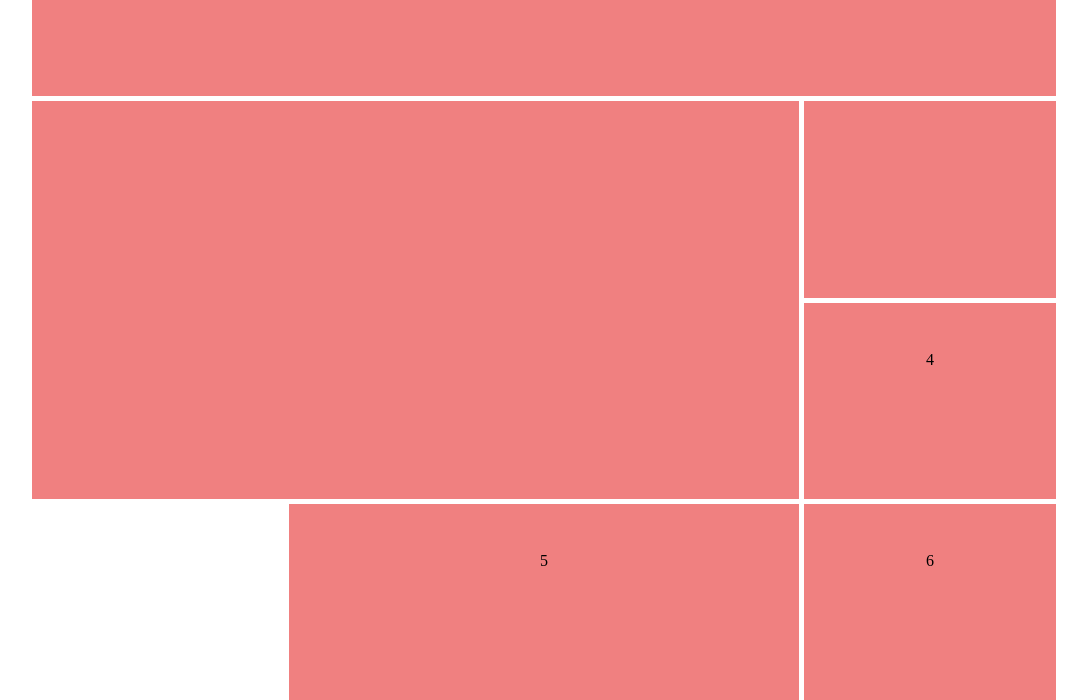
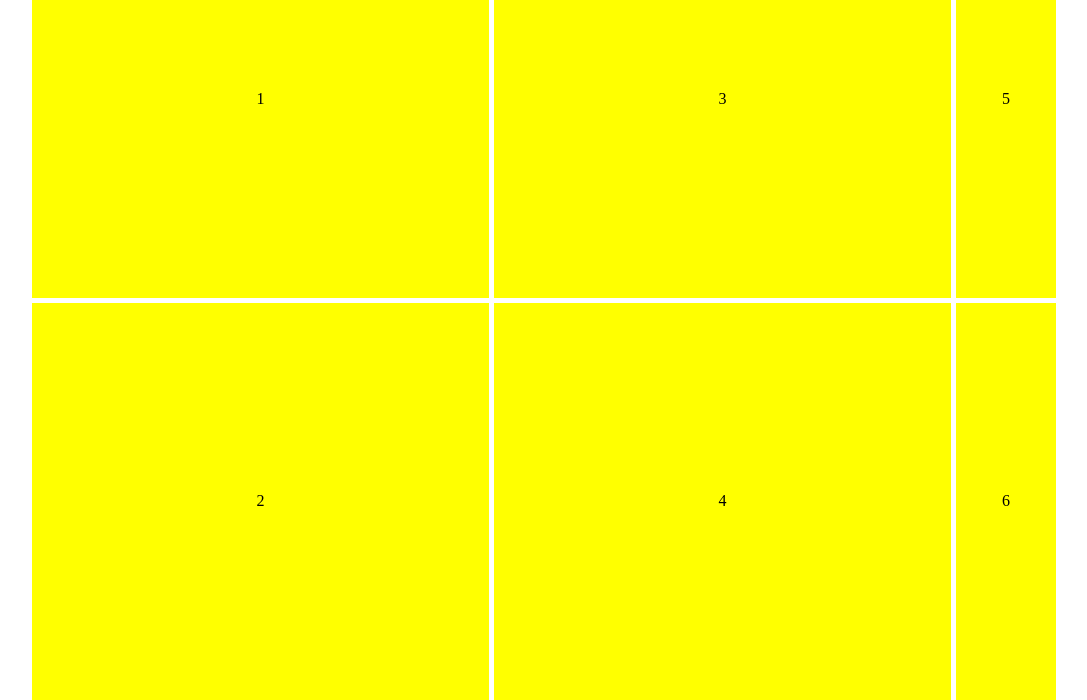
Before and after one commit to hosseinpi1380/projects, a plain HTML site: page cssGrid.html in a window 1280 px wide. Shown: the part 100-800 px from the top of the page, without its empty margins (96-1183 px from the left). Drawn offline with Linux system fonts and the light colour scheme.

Commit message:
grid-auto-column/row &grid-auto-flow

```diff
--- a/cssGrid.html
+++ b/cssGrid.html
@@ -9,14 +9,9 @@
 </head>
 <body>
     <div class="grid">
-        <div class="item1" id="item">
-            <h1>hello world</h1>
-
-        </div>
-        <div class="item2" id="item">
-
-        </div>
-        <div class="item3" id="item"></div>
+        <div class="item1" id="item">1</div>
+        <div class="item2" id="item">2</div>
+        <div class="item3" id="item">3</div>
         <div class="item4" id="item">4</div>
         <div class="item5" id="item">5</div>
         <div class="item6" id="item">6</div>
--- a/grid.css
+++ b/grid.css
@@ -3,43 +3,22 @@
     padding: 0;
     box-sizing: border-box;
 }
-@font-face {
-    font-family: ;
-    src: url();
-}
 .grid{
     display: grid;
-    grid-template-rows: repeat(4,1fr);
+    grid-template-rows: repeat(2,1fr);
+    grid-template-columns: repeat(2,1fr);
     grid-row-gap: 5px;
     grid-column-gap:5px;
-    grid-template-columns: repeat(4,1fr);
     width: 80vw;
     height: 100vh;
+    grid-auto-flow: column;
+    grid-auto-columns: 100px;
+    text-align: center;
     margin: auto;
 }
 #item{
-    padding: 3rem;
-    background-color: lightblue;
-    text-align: center;
+    background-color: yellow;
+    display: flex;
+    justify-content: center;
     align-items: center;
 }
-.item:nth-child(even){
-    background-color: lightcoral;
-}
-.item1{
-    grid-column:1/-1;
-}
-.item2{
-    grid-row: 2/4;
-    grid-column: 1/4;
-
-}
-.item4{
-    grid-column: 4/5;
-}
-.item5{
-    grid-column: 2/4;
-}
-#item{
-    background-color: lightcoral;
-}
```
